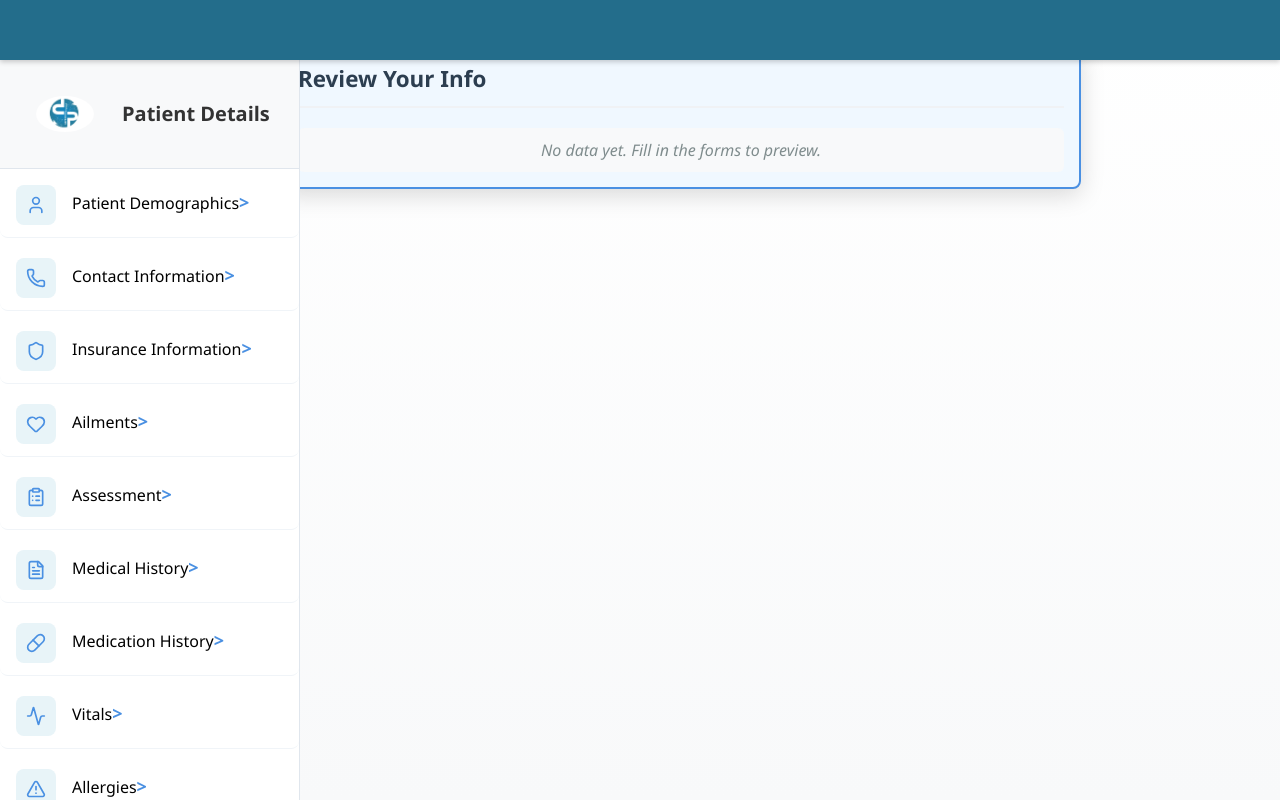
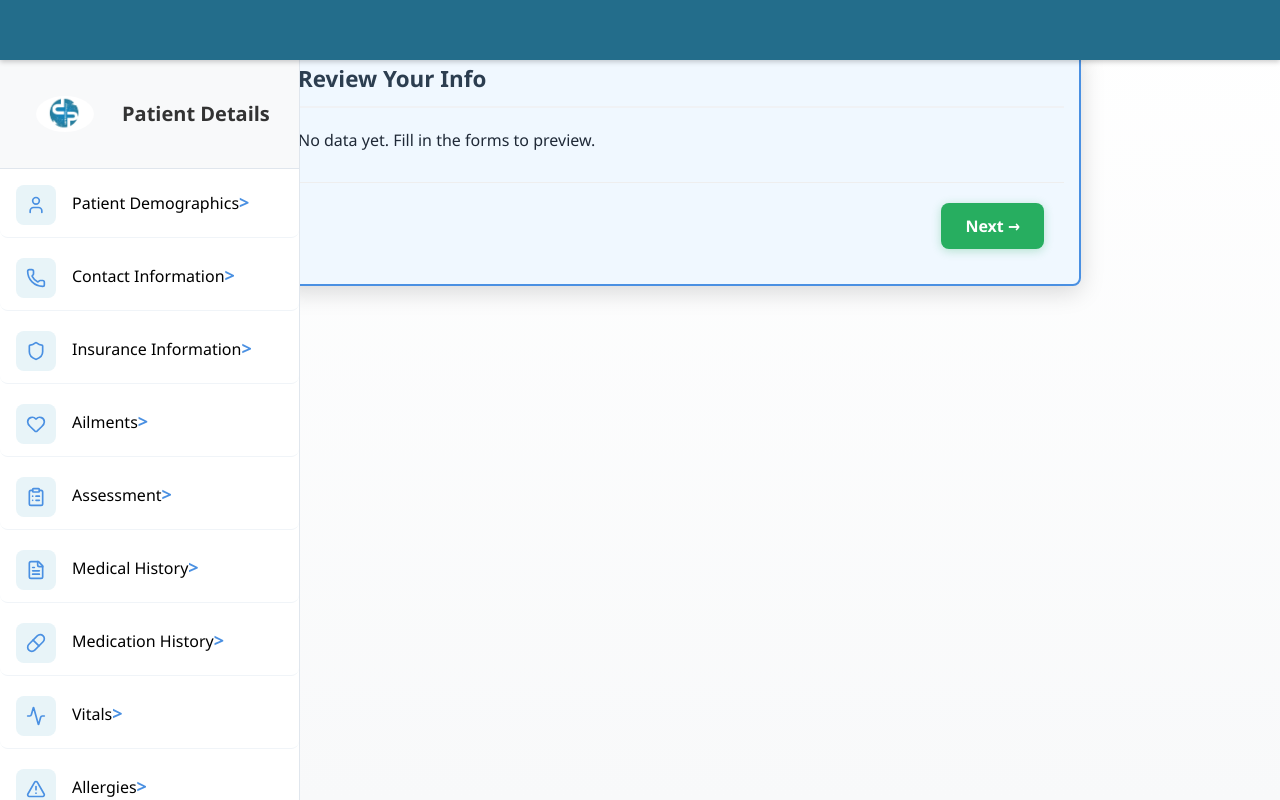
Before and after one commit to Vansh-glitch1505/emr-dashboard, a React (Vite) app: page /dashboard/preview in a window 1280 px wide. Built offline with nearby package versions, Linux system fonts and the light colour scheme; a web font is replaced by a local one.

Commit message:
Update website with new changes

```diff
--- a/src/pages/Preview/Preview.css
+++ b/src/pages/Preview/Preview.css
@@ -108,3 +108,34 @@ section p strong {
 .preview-container::-webkit-scrollbar-thumb:hover {
   background: #a8a8a8;
 }
+
+.preview-footer {
+  display: flex;
+  justify-content: flex-end;
+  margin-top: 30px;
+  padding-top: 20px;
+  border-top: 2px solid #f0f2f5;
+}
+
+.preview-next-button {
+  background-color: #27ae60;
+  color: white;
+  border: none;
+  padding: 12px 24px;
+  border-radius: 8px;
+  cursor: pointer;
+  font-size: 16px;
+  font-weight: 600;
+  transition: all 0.3s ease;
+  box-shadow: 0 2px 10px rgba(39, 174, 96, 0.3);
+}
+
+.preview-next-button:hover {
+  background-color: #219a52;
+  transform: translateY(-2px);
+  box-shadow: 0 4px 15px rgba(39, 174, 96, 0.4);
+}
+
+.preview-next-button:active {
+  transform: translateY(0);
+}
--- a/src/pages/Preview/Preview.jsx
+++ b/src/pages/Preview/Preview.jsx
@@ -1,43 +1,59 @@
 import React from 'react';
-import { useOutletContext } from 'react-router-dom';
+import { useOutletContext, useNavigate } from 'react-router-dom';
 import './Preview.css';
 
 export default function Preview() {
+  // protect against undefined outlet context
+  const outlet = useOutletContext() || {};
   const {
-    patientData,
-    contactData,
-    insuranceData,
-    ailmentsData,
-    assessmentData,
-    medicationHistory,
-    vitalsData
-  } = useOutletContext();
+    patientData = {},
+    contactData = {},
+    insuranceData = {},
+    ailmentsData = [],
+    assessmentData = {},
+    medicationHistory = [],
+    vitalsData = []
+  } = outlet;
+
+  const navigate = useNavigate();
+
+  const handleNext = () => {
+    navigate('/dashboard/consent');
+  };
 
   const getPainLevelText = (value) => {
     const painLevels = [
-      "No pain",
-      "Very mild",
-      "Mild",
-      "Moderate",
-      "Moderately severe",
-      "Severe",
-      "Very severe",
-      "Intense",
-      "Very intense",
-      "Excruciating",
-      "Unimaginable"
+      'No pain',
+      'Very mild',
+      'Mild',
+      'Moderate',
+      'Moderately severe',
+      'Severe',
+      'Very severe',
+      'Intense',
+      'Very intense',
+      'Excruciating',
+      'Unimaginable'
     ];
-    return painLevels[parseInt(value)] || "";
+
+    const idx = parseInt(value, 10);
+    if (Number.isNaN(idx)) return '';
+    return painLevels[idx] || '';
   };
 
   const formatDate = (dateString) => {
     if (!dateString) return '';
+    try {
       const date = new Date(dateString);
+      if (Number.isNaN(date.getTime())) return '';
       return date.toLocaleDateString('en-US', {
         year: 'numeric',
         month: '2-digit',
         day: '2-digit'
       });
+    } catch (e) {
+      return '';
+    }
   };
 
   return (
@@ -45,6 +61,7 @@ export default function Preview() {
       <header className="fixed-header">
         <h1 className="header-title"></h1>
       </header>
+
       <h2>Review Your Info</h2>
 
       {/* Demographics Section */}
@@ -56,7 +73,7 @@ export default function Preview() {
             {[
               patientData.firstName,
               patientData.middleName,
-              patientData.lastName,
+              patientData.lastName
             ]
               .filter(Boolean)
               .join(' ')}
@@ -72,7 +89,7 @@ export default function Preview() {
                 patientData.city,
                 patientData.postalCode,
                 patientData.state,
-                patientData.country,
+                patientData.country
               ]
                 .filter(Boolean)
                 .join(', ')}
@@ -99,7 +116,7 @@ export default function Preview() {
               {[
                 contactData.emergencyFirstName,
                 contactData.emergencyMiddleName,
-                contactData.emergencyLastName,
+                contactData.emergencyLastName
               ]
                 .filter(Boolean)
                 .join(' ')}
@@ -214,32 +231,32 @@ export default function Preview() {
           <h3>Medication History</h3>
 
           {/* Current Medications */}
-          {medicationHistory.some(med => med.status) && (
+          {medicationHistory?.some((med) => med.status) && (
             <div className="medication-section">
               <h4>Current Medications</h4>
-              {medicationHistory.filter(med => med.status).map((med, index) => (
+              {medicationHistory?.filter((med) => med.status).map((med, index) => (
                 <div key={`current-${index}`} className="medication-item">
                   {med.problem && <p><strong>Problem:</strong> {med.problem}</p>}
                   <p><strong>Medicines:</strong> {med.medicine} {med.mg && `${med.mg}mg`}</p>
                   {med.doseTime && <p><strong>Frequency:</strong> {med.doseTime}</p>}
                   {med.timePeriod && <p><strong>Duration:</strong> {med.timePeriod}</p>}
-                  {index < medicationHistory.filter(med => med.status).length - 1 && <hr />}
+                  {index < medicationHistory.filter((med) => med.status).length - 1 && <hr />}
                 </div>
               ))}
             </div>
           )}
 
           {/* Past Medications */}
-          {medicationHistory.some(med => !med.status) && (
+          {medicationHistory?.some((med) => !med.status) && (
             <div className="medication-section">
               <h4>Past Medications</h4>
-              {medicationHistory.filter(med => !med.status).map((med, index) => (
+              {medicationHistory?.filter((med) => !med.status).map((med, index) => (
                 <div key={`past-${index}`} className="medication-item">
                   {med.problem && <p><strong>Problem:</strong> {med.problem}</p>}
                   <p><strong>Medicines:</strong> {med.medicine} {med.mg && `${med.mg}mg`}</p>
                   {med.doseTime && <p><strong>Frequency:</strong> {med.doseTime}</p>}
                   {med.timePeriod && <p><strong>Duration:</strong> {med.timePeriod}</p>}
-                  {index < medicationHistory.filter(med => !med.status).length - 1 && <hr />}
+                  {index < medicationHistory.filter((med) => !med.status).length - 1 && <hr />}
                 </div>
               ))}
             </div>
@@ -253,7 +270,7 @@ export default function Preview() {
           <h3>Vital Signs</h3>
           {vitalsData.map((vitals, index) => (
             <div key={index} className="vitals-item">
-              <h4>Vitals Record {index + 1} - {vitals.date} {vitals.time}</h4>
+              <h4>Vitals Record {index + 1} - {formatDate(vitals.date)} {vitals.time || ''}</h4>
 
               <div className="vitals-grid">
                 {vitals.systolic && vitals.diastolic && (
@@ -276,7 +293,7 @@ export default function Preview() {
 
                 {vitals.temperature && (
                   <div className="vitals-card">
-                    <strong>Temperature:</strong> {vitals.temperature}°{vitals.tempUnit === "Celsius" ? "C" : "F"}
+                    <strong>Temperature:</strong> {vitals.temperature}°{vitals.tempUnit === 'Celsius' ? 'C' : 'F'}
                   </div>
                 )}
 
@@ -288,7 +305,7 @@ export default function Preview() {
 
                 {vitals.height && (
                   <div className="vitals-card">
-                    <strong>Height:</strong> {vitals.height} {vitals.heightUnit === "feet" ? "ft" : "in"}
+                    <strong>Height:</strong> {vitals.height} {vitals.heightUnit === 'feet' ? 'ft' : 'in'}
                   </div>
                 )}
 
@@ -333,6 +350,13 @@ export default function Preview() {
       ) && (
         <p>No data yet. Fill in the forms to preview.</p>
       )}
+
+      {/* Next Button */}
+      <div className="preview-footer">
+        <button onClick={handleNext} className="preview-next-button">
+          Next →
+        </button>
+      </div>
     </div>
   );
 }
--- a/src/pages/SocialHistory/SocialHistoryPreview.css
+++ b/src/pages/SocialHistory/SocialHistoryPreview.css
@@ -121,3 +121,28 @@
   gap: 10px;
   margin-top: 15px;
 }
+
+
+.preview-footer {
+  display: flex;
+  justify-content: flex-end;
+  margin-top: 30px;
+  padding-top: 20px;
+  border-top: 1px solid #eee;
+}
+
+.next-button {
+  background-color: #3498db;
+  color: white;
+  border: none;
+  padding: 10px 20px;
+  border-radius: 4px;
+  cursor: pointer;
+  font-size: 16px;
+  font-weight: 500;
+  transition: background-color 0.3s;
+}
+
+.next-button:hover {
+  background-color: #2980b9;
+}
--- a/src/pages/SocialHistory/SocialHistoryPreview.jsx
+++ b/src/pages/SocialHistory/SocialHistoryPreview.jsx
@@ -24,6 +24,7 @@ const SocialHistoryPreview = () => {
   } = state?.socialHistoryData || {};
 
   const handleBack = () => navigate(-1);
+  const handleNext = () => navigate('/dashboard/preview');
 
   const formatDate = (dateString) => {
     if (!dateString) return "Not specified";
@@ -315,8 +316,13 @@ const SocialHistoryPreview = () => {
             <p className="no-data">No nutrients history information provided</p>
           )}
        </section>
+      </div>
 
-
+      {/* Next Button */}
+      <div className="preview-footer">
+        <button onClick={handleNext} className="next-button">
+          Next →
+        </button>
       </div>
     </div>
   );
```
Lines whose indentation alone changed are shown as unchanged.
